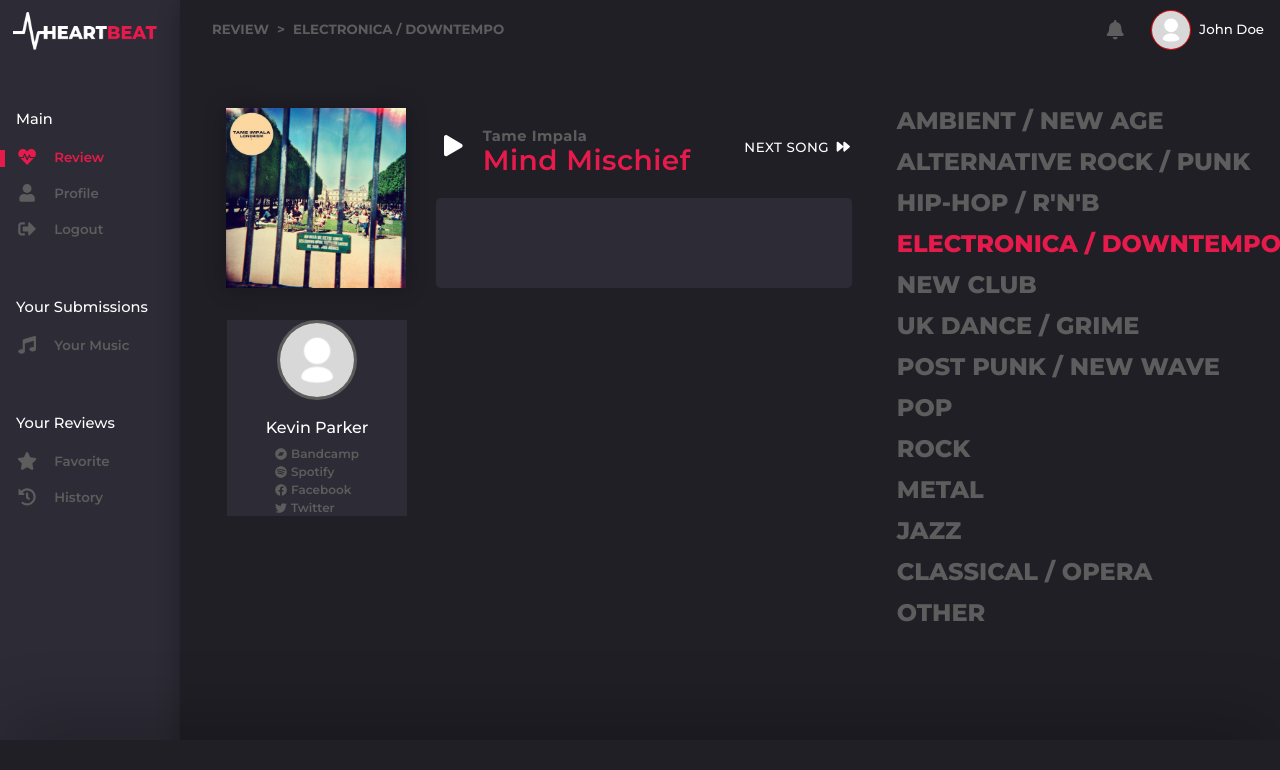
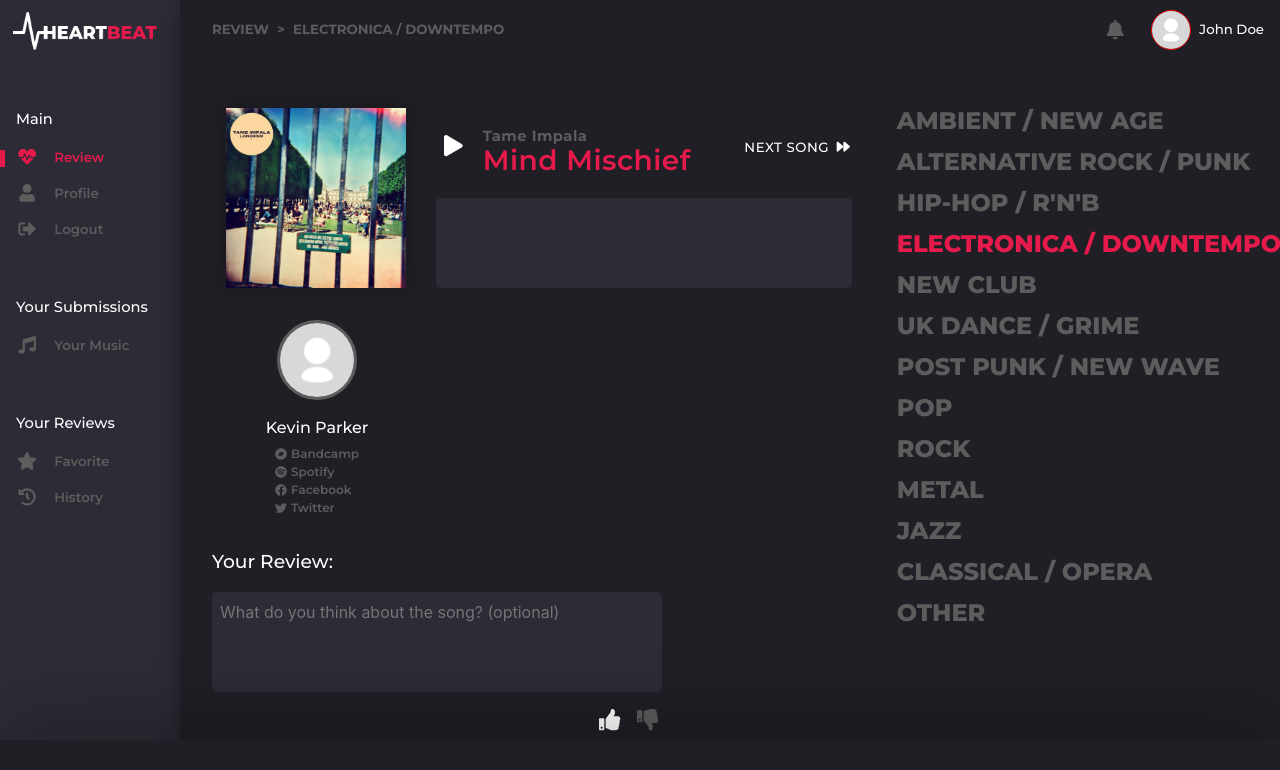
Before and after one commit to eugenekx/heartbeat-app, a React (Create React App) app in the folder client/: page / in a window 1280 px wide. Shown: the top 770 px of the page. Built offline with nearby package versions, Linux system fonts and the light colour scheme.

Commit message:
HB-21 HB-9 closed

```diff
--- a/client/src/App.css
+++ b/client/src/App.css
@@ -260,7 +260,6 @@
 }
 
 .artist-info {
-    background-color: #2D2B36;
     width: 180px;
     margin-top: 2rem;
     margin-left: 1rem;
@@ -281,7 +280,6 @@
 }
 
 .artist-links {
-
     color: #5D5D5D;
     font-size: 9pt;
     font-family: "Montserrat";
@@ -297,3 +295,43 @@
     text-decoration: none;
     color: white;
 }
+
+
+.your-rating {
+    margin-top: 2rem;
+    margin-left: 1rem;
+    padding-left: 0;
+    padding-right: 2rem;
+}
+
+.your-rating-h {
+    font-size: 14pt;
+    font-family: "Montserrat";
+    font-style: normal;
+    font-weight: 500;
+    text-decoration: none;
+    color: white;
+}
+
+.text-area {
+    display: block;
+    background-color: #2D2B36;
+    width: 450px;
+    height: 100px;
+    border-radius: 5px;
+    padding: 0.5rem;
+    outline: none;
+    resize: none;
+    overflow: hidden;
+    border-width: 0;
+    color: white;
+}
+
+.review-buttons {
+    float: right;
+}
+
+.inactive {
+    color: #5D5D5D;
+
+}
--- a/client/src/App.js
+++ b/client/src/App.js
@@ -6,7 +6,7 @@
 import AppNavbar from './components/AppNavbar';
 
 import { library } from '@fortawesome/fontawesome-svg-core'
-import { faHome, faUser, faSignOutAlt, faMusic, faStar, faHistory, faHeartbeat, faBell, faPlay, faForward} from '@fortawesome/free-solid-svg-icons'
+import { faHome, faUser, faSignOutAlt, faMusic, faStar, faHistory, faHeartbeat, faBell, faPlay, faForward, faThumbsUp, faThumbsDown} from '@fortawesome/free-solid-svg-icons'
 import { faBandcamp, faSpotify, faFacebook, faTwitter } from '@fortawesome/free-brands-svg-icons'
 
 import { Container, Row, Col } from 'reactstrap';
@@ -14,8 +14,11 @@
 import GenresList from './components/GenresList';
 import SongPlayer from './components/SongPlayer';
 import ArtistInfo from './components/ArtistInfo';
+import YourRating from './components/YourRating';
 
-library.add(faHome, faUser, faSignOutAlt, faMusic, faStar, faHistory, faHeartbeat, faBell, faPlay, faForward, faBandcamp, faSpotify, faFacebook, faTwitter);
+
+library.add(faHome, faUser, faSignOutAlt, faMusic, faStar, faHistory, faHeartbeat, faBell, faPlay, faForward, faBandcamp, faSpotify, faFacebook, faTwitter,
+            faThumbsUp, faThumbsDown);
 
 function App() {
   return (
@@ -30,7 +33,16 @@
             <Row>
               <Col>
                 <SongPlayer />
-                <ArtistInfo />
+                <Row>
+                  <Col xs="auto">
+                    <ArtistInfo />
+                  </Col>
+
+                    <YourRating />
+
+                </Row>
+
+
               </Col>
 
               <Col xs="auto" className="d-none d-lg-inline">
--- a/client/src/components/YourRating.js
+++ b/client/src/components/YourRating.js
@@ -0,0 +1,23 @@
+import React, { Component } from 'react';
+import { FontAwesomeIcon } from '@fortawesome/react-fontawesome'
+
+import { Col, Row } from 'reactstrap';
+
+class YourRating extends Component {
+    render() {
+        return(
+            <div className="text-white your-rating">
+                <p className="your-rating-h">Your Review: </p>
+                <textarea className="text-area" placeholder="What do you think about the song? (optional)"></textarea>
+                    <div className="review-buttons mt-3">
+                        <FontAwesomeIcon icon={['fas', 'thumbs-up']} className="mr-1 mr-3" size="lg" />
+                        <FontAwesomeIcon icon={['fas', 'thumbs-down']} className="mr-1 inactive" size="lg" />
+
+                    </div>
+            </div>
+
+        );
+    }
+}
+
+export default YourRating;
```
